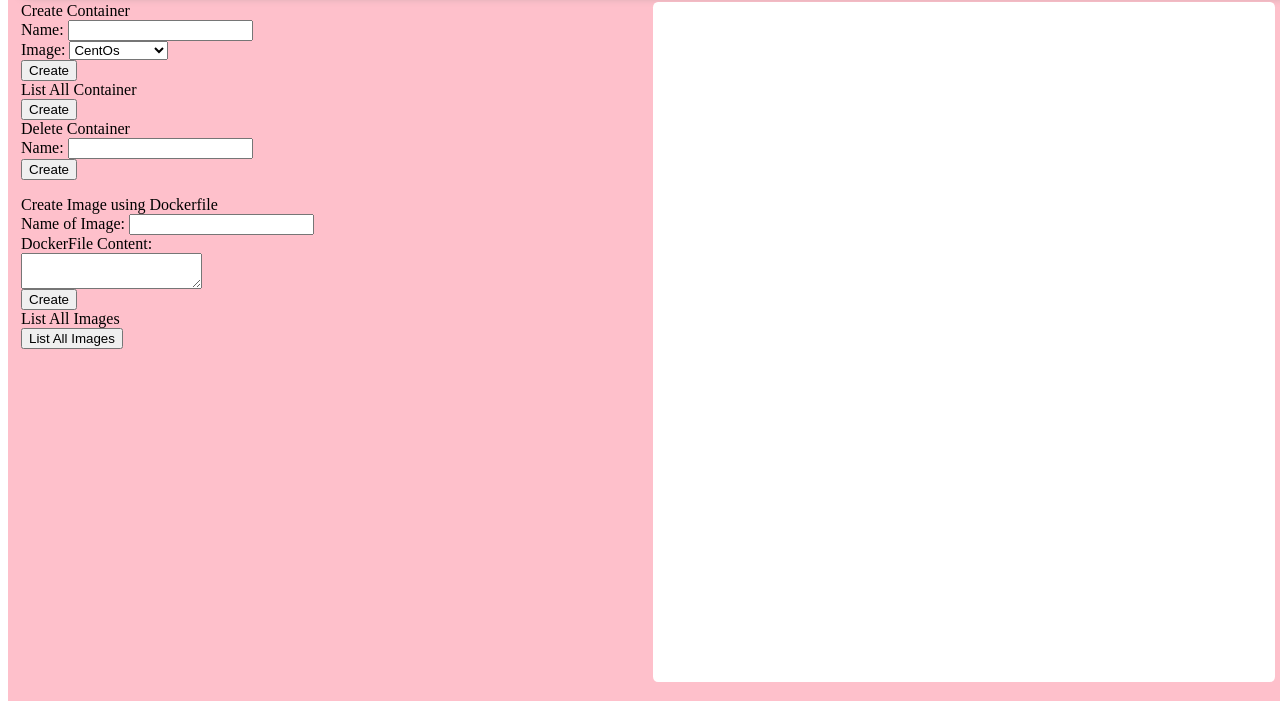
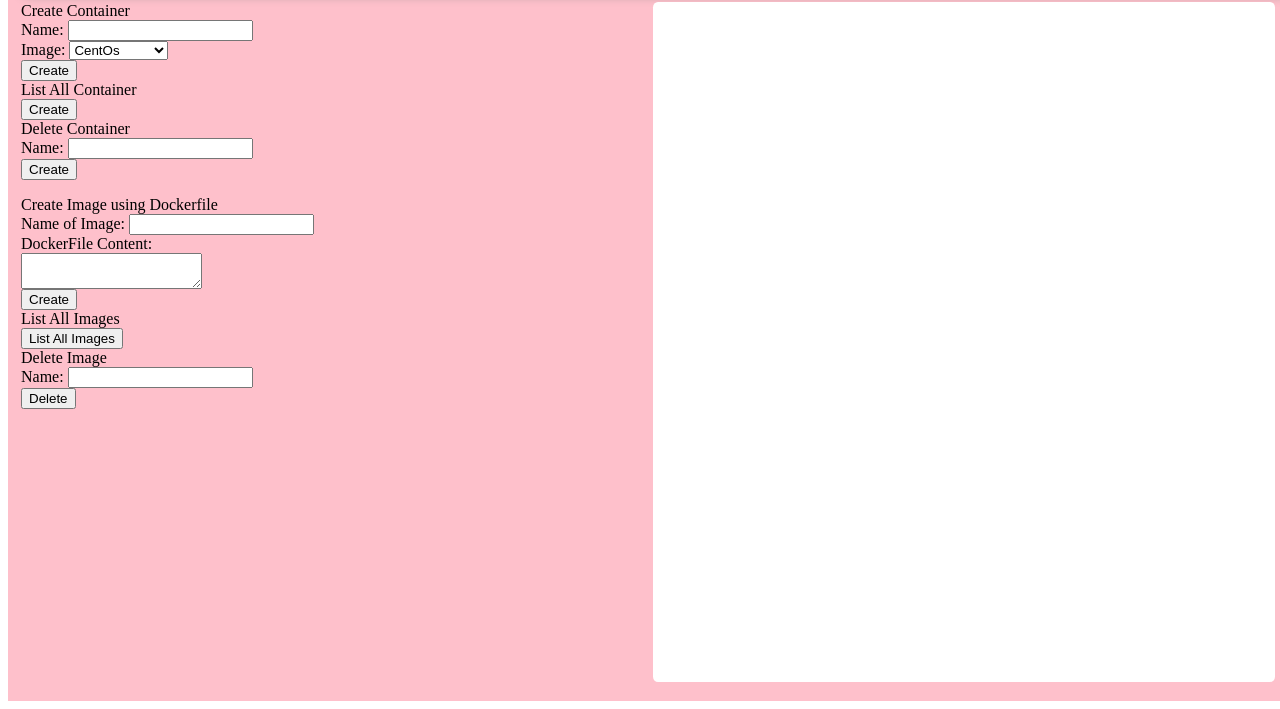
Before and after one commit to jayvardhan2111/Docker-cli-using-HTML-Forms, a website: page index.html in a window 1280 px wide. Shown: the part 107-816 px from the top of the page. Drawn offline with Linux system fonts and the light colour scheme.

Commit message:
[Deepti, Jay, Hareesh, Lakshminarayan] Added Option to Delete the given image in frontend

```diff
--- a/index.html
+++ b/index.html
@@ -70,6 +70,18 @@
         document.getElementById("outputBox").innerHTML = myHTTP.responseText;
       }
 
+      function deleteImage() {
+        const myHTTP = new XMLHttpRequest();
+        const imageName = document.getElementById("deleteImageName").value;
+        console.log(imageName);
+        const url = "http://localhost:3000/deleteimage?iname=" + imageName;
+        console.log(url);
+
+        myHTTP.open("GET", url, false);
+        myHTTP.send();
+        console.log(myHTTP.responseText);
+        document.getElementById("outputBox").innerHTML = myHTTP.responseText;
+      }
     </script>
     <style>
     #base{
@@ -169,6 +181,14 @@
           <button id="listImagesButton" onclick="listImages()">List All Images</button>
         </div>
 
+        <div id="deleteImageSection">
+          <div>Delete Image</div>
+          <div>Name: <input name="iname" id="deleteImageName" /></div>
+          <button id="deleteImageButton" onclick="deleteImage()">
+            Delete
+          </button>
+        </div>
+
         </div>
         <div id="outputBox" class="ioBox"></div>
       </div>
```
